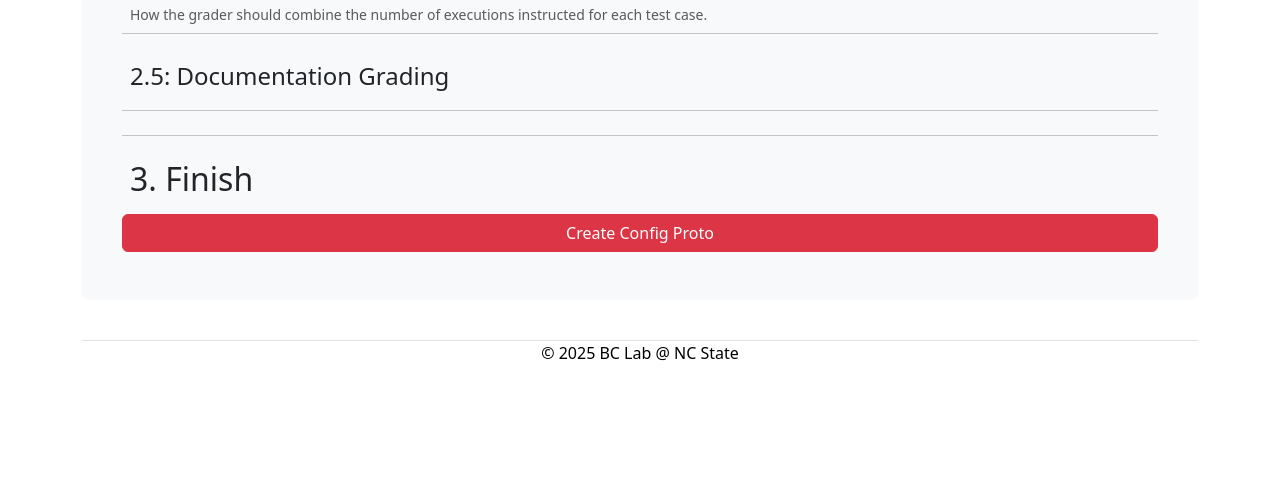
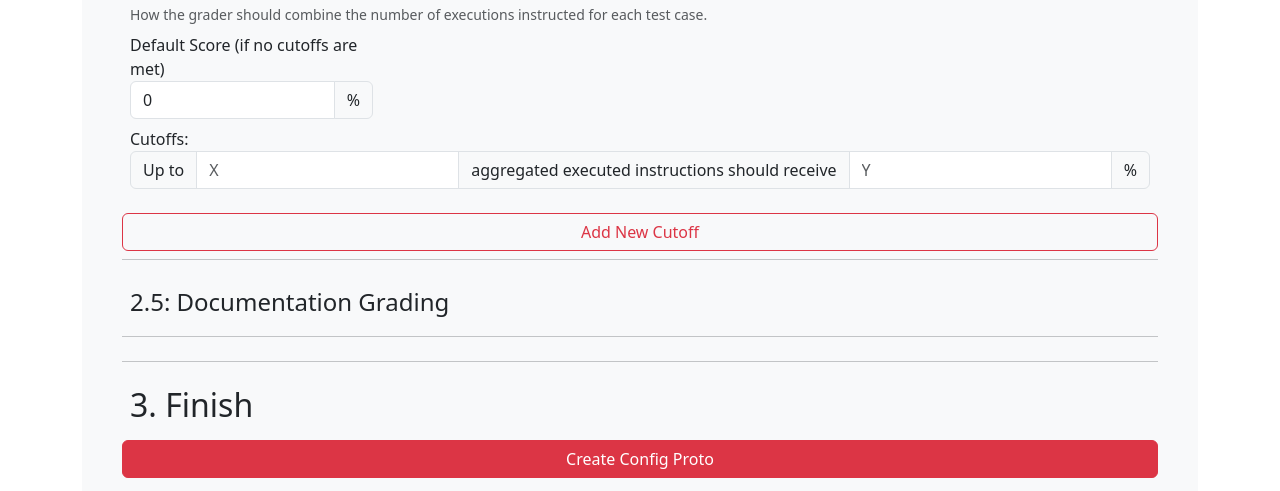
Before and after one commit to assembliss/webassembliss, a Flask app: page /project-config-builder/ in a window 1280 px wide. Shown: the part 2203-2694 px from the top of the page. Before the commit the page ends 2564 px from the top, so only its background shows below. Run offline with Flask 3, Linux system fonts and the light colour scheme; parts of the project's set-up code (start-up, migrations or seed data) failed here and were passed over; some libraries are stand-ins or nearby versions.

Commit message:
added execution efficiency cutoffs on form

```diff
--- a/webassembliss/static/js/project_config_builder.js
+++ b/webassembliss/static/js/project_config_builder.js
@@ -148,6 +148,26 @@ function addNewSourceEffCutoff() {
     document.getElementById("source-eff-cutoffs-div").appendChild(newCutoffDiv);
 }
 
+let numExecEffCutoffs = 1;
+function addNewExecEffCutoff() {
+    // TODO: allow user to delete cutoffs.
+    // Increase the number of exec efficiency cutoffs and get the new number for this new one.
+    let cutoffNum = ++numExecEffCutoffs;
+    // Create new div for the test.
+    let newCutoffDiv = document.createElement("div");
+    newCutoffDiv.classList.add("input-group");
+    newCutoffDiv.classList.add("mb-3");
+    newCutoffDiv.innerHTML = `
+    <span class="input-group-text">Up to</span>
+    <input type="number" id="exec-eff-cutoff-${cutoffNum}-num" class="form-control" placeholder="X" aria-label="Number of instructions">
+    <span class="input-group-text">aggregated executed instructions should receive</span>
+    <input type="number" id="exec-eff-cutoff-${cutoffNum}-pct" class="form-control" placeholder="Y" aria-label="Percentage for this cutoff">
+    <span class="input-group-text">%</span>
+    `;
+    // Add the new test to the form.
+    document.getElementById("exec-eff-cutoffs-div").appendChild(newCutoffDiv);
+}
+
 async function submitFormData() {
     // Make form read-only.
     document.getElementById("control-form-editing").setAttribute("disabled", "disabled");
--- a/webassembliss/templates/project_config_builder.html.j2
+++ b/webassembliss/templates/project_config_builder.html.j2
@@ -184,6 +184,28 @@
             </div>
           </div>
 
+          <div class="col-md-3">
+            <label for="exec-eff-default-points">Default Score (if no cutoffs are met)</label>
+            <div class="input-group">
+              <input type="number" class="form-control" id="exec-eff-default-points" value="0">
+              <span class="input-group-text">%</span>
+            </div>
+          </div>
+
+          <div id="exec-eff-cutoffs-div">
+            Cutoffs:
+            <div class="input-group mb-3">
+              <span class="input-group-text">Up to</span>
+              <input type="number" id="exec-eff-cutoff-1-num" class="form-control" placeholder="X" aria-label="Number of instructions">
+              <span class="input-group-text">aggregated executed instructions should receive</span>
+              <input type="number" id="exec-eff-cutoff-1-pct" class="form-control" placeholder="Y" aria-label="Percentage for this cutoff">
+              <span class="input-group-text">%</span>
+            </div>
+          </div>
+          <button class="btn btn-outline-danger" onclick="addNewExecEffCutoff(); return false;">Add New Cutoff</button>
+
+
+
           <hr/>
 
           <legend>2.5: Documentation Grading</legend>
```
